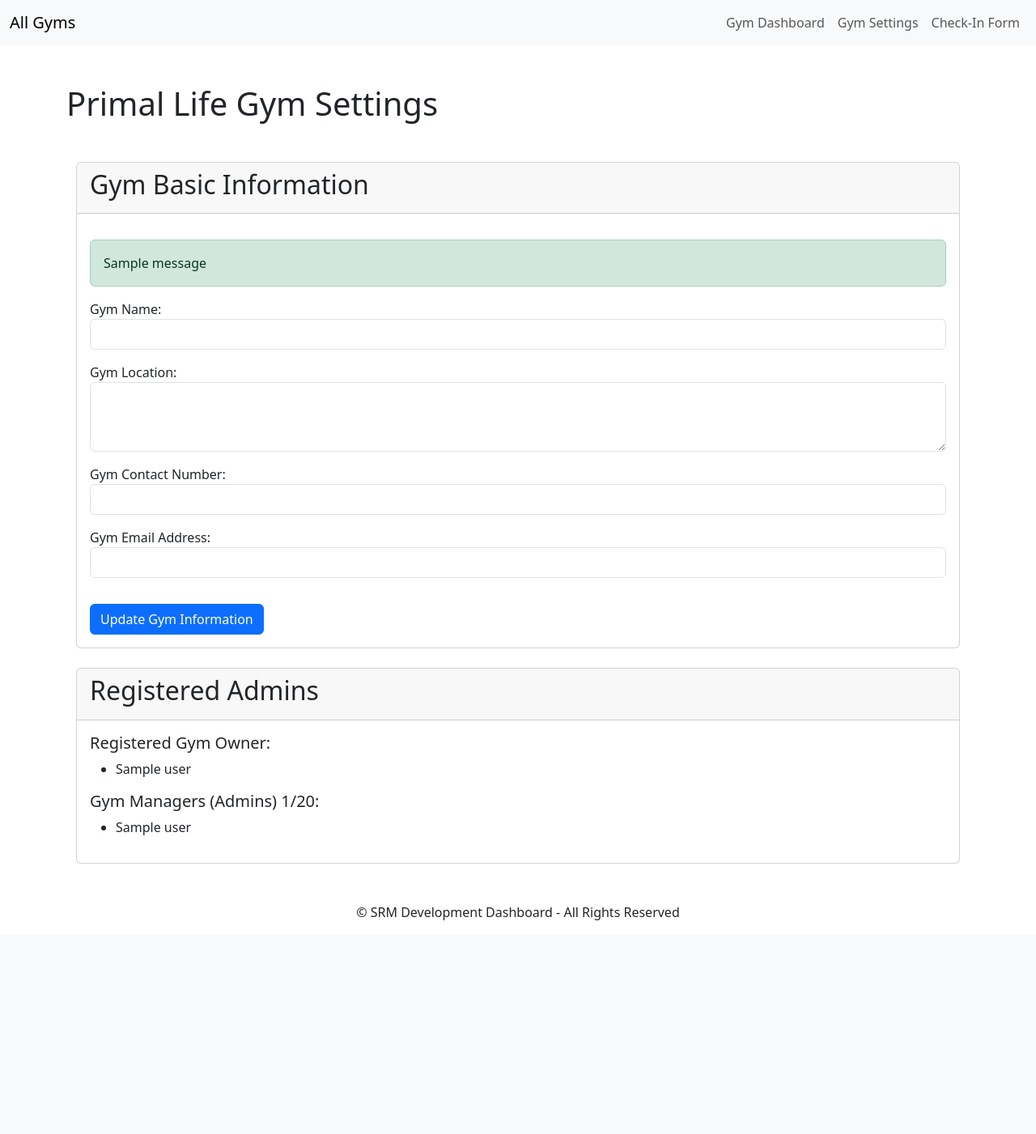
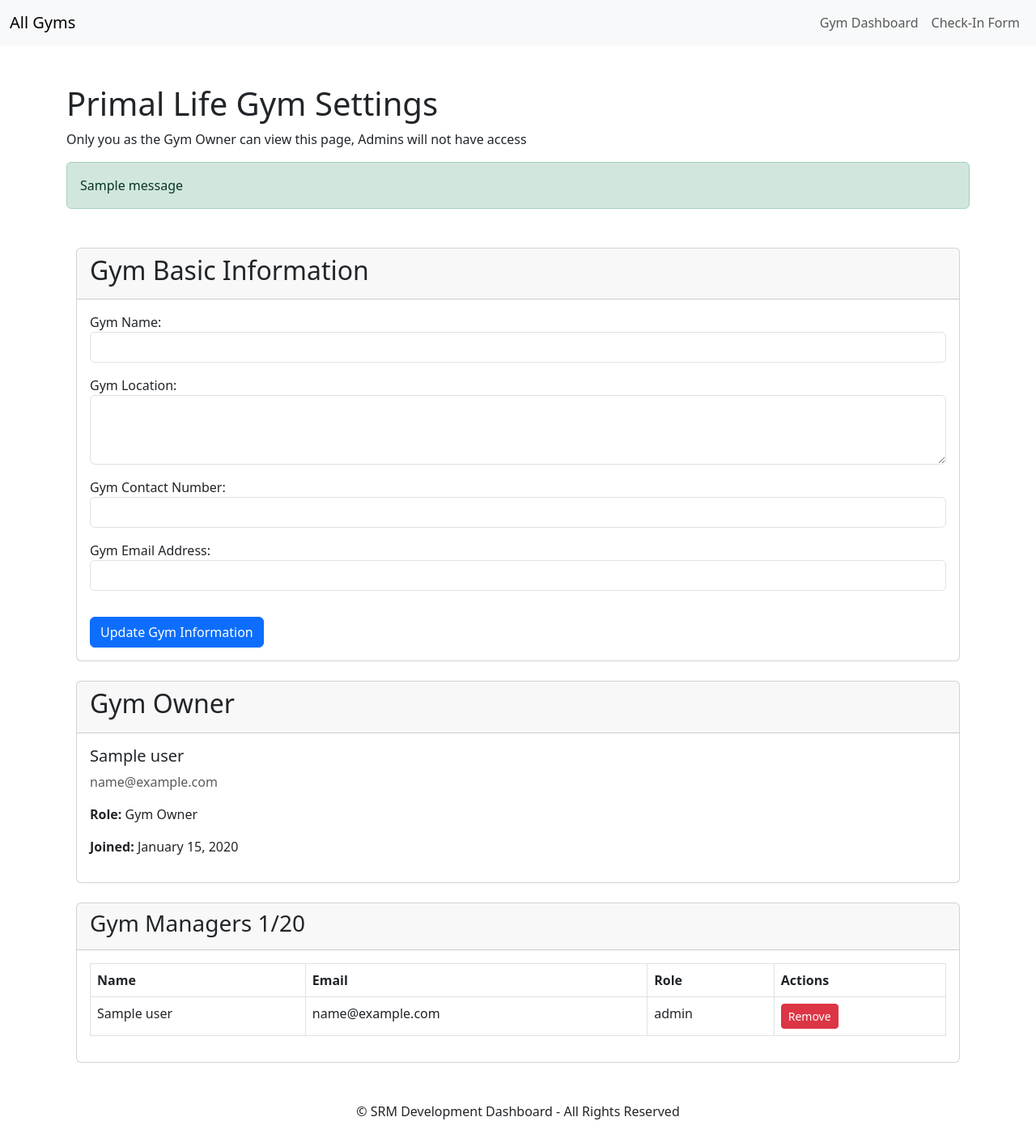
Before and after one commit to Samuel-Mason-git/Gym_management, a Django app: template gym_management/core/templates/gym_settings.html in a window 1280 px wide. Shown: the whole page at 81% size. Before the commit the page ends 1137 px from the top, so only its background shows below. Run offline with Django 5.2, Linux system fonts and the light colour scheme; data comes from the database, SQL or seed files in the repository; both versions use the stored data as it was after the commit; the template is opened without the code that fills it: values that come from a table or form of the project are taken from there, most other values are stand-ins (such as "Sample title", 1, 10 or a date in 2020); one stand-in notice (Sample message) is shown.

Commit message:
Added a table for gym managers with a max of 20. Gym Owners can remove gym owners to remove their access to the gym

```diff
--- a/gym_management/Next_to_do.txt
+++ b/gym_management/Next_to_do.txt
@@ -1,6 +1,6 @@
 
-Gym settings to manage gym owners, add owners (Invite) and remove them too with a max of 20
-Make a recursive function that will auto mark unclosed gym sessions.
+Gym settings to add owners (Invite)
+Gym settings to delete a gym
 Add in a way for gym owners to edit their members.
 Add in a way for gym members to delete their profiles if they wish.
 
--- a/gym_management/core/templates/base_gym.html
+++ b/gym_management/core/templates/base_gym.html
@@ -25,9 +25,11 @@
                         <li class="nav-item">
                             <a class="nav-link" href="{% url 'gym_dashboard' slug=gym_slug %}">Gym Dashboard</a>
                         </li>
+                        {% if is_admin %}
                         <li class="nav-item">
                             <a class="nav-link" href="{% url 'gym_settings' slug=gym_slug %}">Gym Settings</a>
                         </li>
+                        {% endif %}
                         <li class="nav-item">
                             <a class="nav-link" href="{% url 'gym_checkin' slug=gym_slug %}" target="_blank">Check-In Form</a>
                         </li>
--- a/gym_management/core/templates/gym_settings.html
+++ b/gym_management/core/templates/gym_settings.html
@@ -4,7 +4,17 @@
 
 {% block content %}
 <h1>{{ gym.name }} Settings</h1>
-
+<p>Only you as the Gym Owner can view this page, Admins will not have access</p>
+<!-- Display success and error messages -->
+{% if messages %}
+<div class="alert-container">
+    {% for message in messages %}
+        <div class="alert alert-{{ message.tags }} mt-3" role="alert">
+            {{ message }}
+        </div>
+    {% endfor %}
+</div>
+{% endif %}
 <div class="container mt-5">
     <!-- Card for Gym Information -->
     <div class="card">
@@ -12,17 +22,6 @@
             <h2>Gym Basic Information</h2>
         </div>
         <div class="card-body">
-            <!-- Display success and error messages -->
-            {% if messages %}
-            <div class="alert-container">
-                {% for message in messages %}
-                    <div class="alert alert-{{ message.tags }} mt-3" role="alert">
-                        {{ message }}
-                    </div>
-                {% endfor %}
-            </div>
-            {% endif %}
-
             <!-- Gym information form -->
             <form method="post">
                 {% csrf_token %}
@@ -35,30 +34,61 @@
     <!-- Card for Gym Admins -->
     <div class="card mt-4">
         <div class="card-header">
-            <h2>Registered Admins</h2>
+            <h2>Gym Owner</h2>
         </div>
         <div class="card-body">
-            <!-- Section for Primary Owners -->
-            <h5>Registered Gym Owner:</h5>
-            <ul>
-                {% for ownership in primary_owners %}
-                    <li>{{ ownership.owner.user.get_full_name }}</li>
-                {% empty %}
-                    <li>No primary owner assigned to this gym.</li>
-                {% endfor %}
-            </ul>
-
-            <!-- Section for Managers -->
-            <h5>Gym Managers (Admins) {{ total_gym_admins }}/20:</h5>
-            <ul>
-                {% for ownership in managers %}
-                    <li>{{ ownership.owner.user.get_full_name }}</li>
-                {% empty %}
-                    <li>No managers assigned to this gym.</li>
-                {% endfor %}
-            </ul>
+            <!-- Display the Primary Owner's details in a structured way -->
+            {% if primary_owners %}
+            <div>
+                <h5>{{ primary_owners.first.owner.user.get_full_name }}</h5>
+                <p class="text-muted">{{ primary_owners.first.owner.user.email }}</p>
+                <p><strong>Role:</strong> Gym Owner</p>
+                <p><strong>Joined:</strong> {{ primary_owners.first.owner.user.date_joined|date:"F j, Y" }}</p>
+            </div>
+            {% else %}
+            <p>No primary owner assigned to this gym.</p>
+            {% endif %}
         </div>
     </div>
+
+<!-- Card for Gym Admins -->
+<div class="card mt-4">
+    <div class="card-header">
+        <h3>Gym Managers {{ total_gym_admins }}/20</h3>
+    </div>
+    <div class="card-body">
+        <table class="table table-bordered">
+            <thead>
+                <tr>
+                    <th>Name</th>
+                    <th>Email</th>
+                    <th>Role</th>
+                    <th>Actions</th>
+                </tr>
+            </thead>
+            <tbody>
+                {% for ownership in managers %}
+                    <tr>
+                        <td>{{ ownership.owner.user.get_full_name }}</td>
+                        <td>{{ ownership.owner.user.email }}</td>
+                        <td>{{ ownership.role }}</td>
+                        <td>
+                            <!-- Remove Button (Styled in Red) -->
+                            <form action="{% url 'remove_manager' slug=gym_slug manager_id=ownership.owner.id %}" method="POST" style="display:inline;">
+                                {% csrf_token %}
+                                <button type="submit" class="btn btn-danger btn-sm" onclick="return confirm('Are you sure you want to remove this manager?')">Remove</button>
+                            </form>
+                        </td>
+                    </tr>
+                {% empty %}
+                    <tr>
+                        <td colspan="4">No managers assigned to this gym.</td>
+                    </tr>
+                {% endfor %}
+            </tbody>
+        </table>
+    </div>
+</div>
 
 
 </div>
--- a/gym_management/core/urls.py
+++ b/gym_management/core/urls.py
@@ -11,4 +11,5 @@ urlpatterns = [
     path('member-update-info/', views.member_update_view, name='member_update_view'),
     path('gym-owner-update-info/', views.gym_owner_update_view, name='gym_owner_update_view'),
     path('<slug:slug>/settings/', views.gym_settings, name='gym_settings'),
+    path('gym-d/settings/<slug:slug>/remove-manager/<int:manager_id>/', views.remove_manager, name='remove_manager'),
 ]
```
Also changed, not shown: gym_management/core/views.py (+27 -0 lines), gym_management/db.sqlite3.
